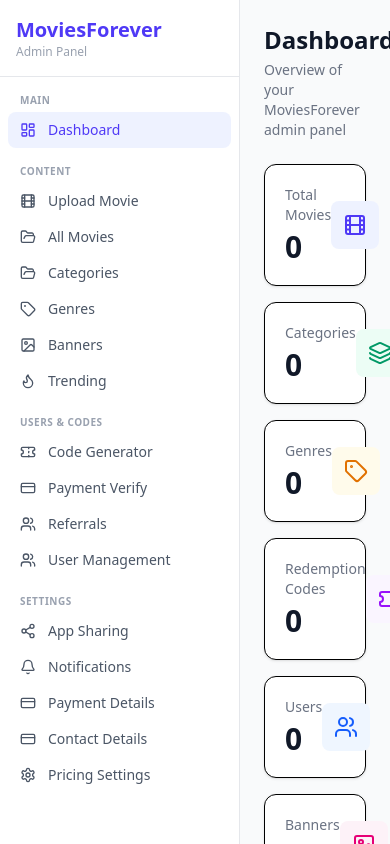
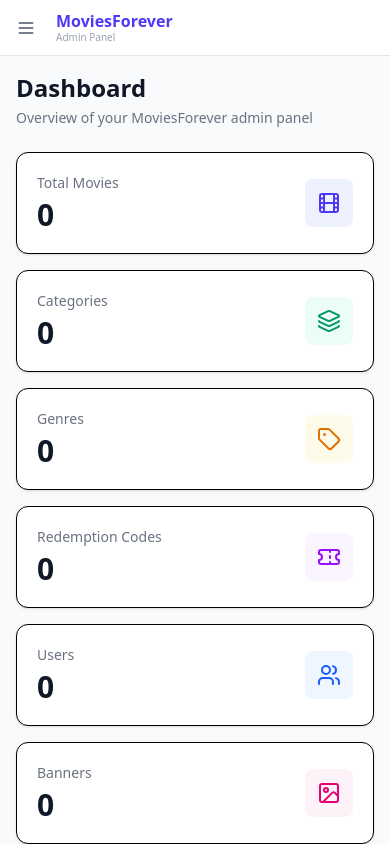
Before and after one commit to huraira102938/moviesforever-admin, a React (Vite) app: page / in a window 390 px wide. Shown: the top 844 px of the page. Built offline with nearby package versions, Linux system fonts and the light colour scheme; no server answers; the database is empty.

Commit message:
Make sidebar collapsible on mobile

```diff
--- a/src/components/Layout.tsx
+++ b/src/components/Layout.tsx
@@ -1,13 +1,38 @@
+import { useState } from 'react'
 import { Outlet } from 'react-router-dom'
+import { Menu } from 'lucide-react'
 import Sidebar from './Sidebar'
 
 export default function Layout() {
+  const [sidebarOpen, setSidebarOpen] = useState(false)
+
   return (
     <div className="flex min-h-screen bg-gray-50">
-      <Sidebar />
-      <main className="ml-60 flex-1 overflow-auto p-6">
-        <Outlet />
-      </main>
+      {sidebarOpen && (
+        <div
+          className="fixed inset-0 z-40 bg-black/40 lg:hidden"
+          onClick={() => setSidebarOpen(false)}
+        />
+      )}
+      <Sidebar open={sidebarOpen} onClose={() => setSidebarOpen(false)} />
+      <div className="flex-1 min-w-0 lg:ml-60 flex flex-col">
+        <header className="lg:hidden sticky top-0 z-30 bg-white border-b border-gray-200 flex items-center gap-3 px-4 h-14">
+          <button
+            onClick={() => setSidebarOpen(true)}
+            className="p-2 -ml-2 rounded-lg text-gray-600 hover:bg-gray-100"
+            aria-label="Open menu"
+          >
+            <Menu className="w-5 h-5" />
+          </button>
+          <div>
+            <h1 className="text-base font-bold text-indigo-600 leading-tight">MoviesForever</h1>
+            <p className="text-[10px] text-gray-400 leading-tight">Admin Panel</p>
+          </div>
+        </header>
+        <main className="flex-1 p-4 sm:p-6">
+          <Outlet />
+        </main>
+      </div>
     </div>
   )
 }
--- a/src/components/Sidebar.tsx
+++ b/src/components/Sidebar.tsx
@@ -12,6 +12,7 @@ import {
   Share2,
   Bell,
   Flame,
+  X,
 } from 'lucide-react'
 
 const navItems = [
@@ -35,7 +36,12 @@ const navItems = [
 
 const groupOrder = ['Main', 'Content', 'Users & Codes', 'Settings']
 
-export default function Sidebar() {
+interface SidebarProps {
+  open: boolean
+  onClose: () => void
+}
+
+export default function Sidebar({ open, onClose }: SidebarProps) {
   const grouped = navItems.reduce<Record<string, typeof navItems>>((acc, item) => {
     if (!acc[item.group]) acc[item.group] = []
     acc[item.group].push(item)
@@ -43,8 +49,25 @@ export default function Sidebar() {
   }, {})
 
   return (
-    <aside className="w-60 bg-white border-r border-gray-200 flex flex-col fixed h-full overflow-y-auto">
-      <div className="p-4 border-b border-gray-200">
+    <aside
+      className={`fixed inset-y-0 left-0 z-50 w-60 bg-white border-r border-gray-200 flex flex-col overflow-y-auto transition-transform duration-300 lg:translate-x-0 lg:static ${
+        open ? 'translate-x-0' : '-translate-x-full'
+      }`}
+    >
+      <div className="lg:hidden flex items-center justify-between p-4 border-b border-gray-200">
+        <div>
+          <h1 className="text-xl font-bold text-indigo-600">MoviesForever</h1>
+          <p className="text-xs text-gray-400">Admin Panel</p>
+        </div>
+        <button
+          onClick={onClose}
+          className="p-1 rounded-lg text-gray-500 hover:bg-gray-100"
+          aria-label="Close menu"
+        >
+          <X className="w-5 h-5" />
+        </button>
+      </div>
+      <div className="hidden lg:block p-4 border-b border-gray-200">
         <h1 className="text-xl font-bold text-indigo-600">MoviesForever</h1>
         <p className="text-xs text-gray-400">Admin Panel</p>
       </div>
@@ -60,6 +83,7 @@ export default function Sidebar() {
                   key={item.to}
                   to={item.to}
                   end={item.to === '/'}
+                  onClick={onClose}
                   className={({ isActive }) =>
                     `flex items-center gap-3 px-3 py-2 rounded-lg text-sm font-medium transition-colors ${
                       isActive
@@ -68,8 +92,8 @@ export default function Sidebar() {
                     }`
                   }
                 >
-                  <item.icon className="w-4 h-4" />
-                  {item.label}
+                  <item.icon className="w-4 h-4 shrink-0" />
+                  <span className="truncate">{item.label}</span>
                 </NavLink>
               ))}
             </div>
```
